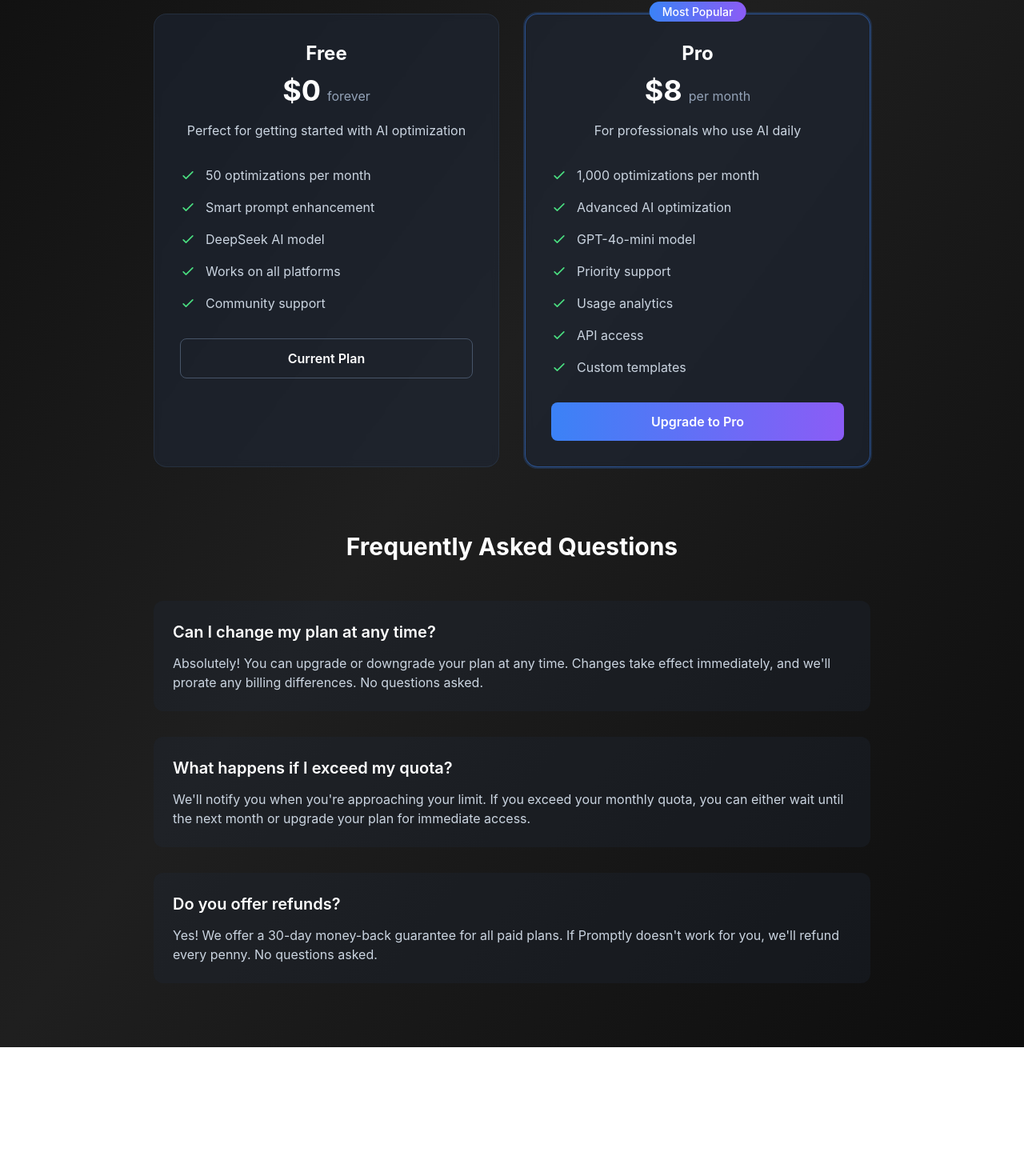
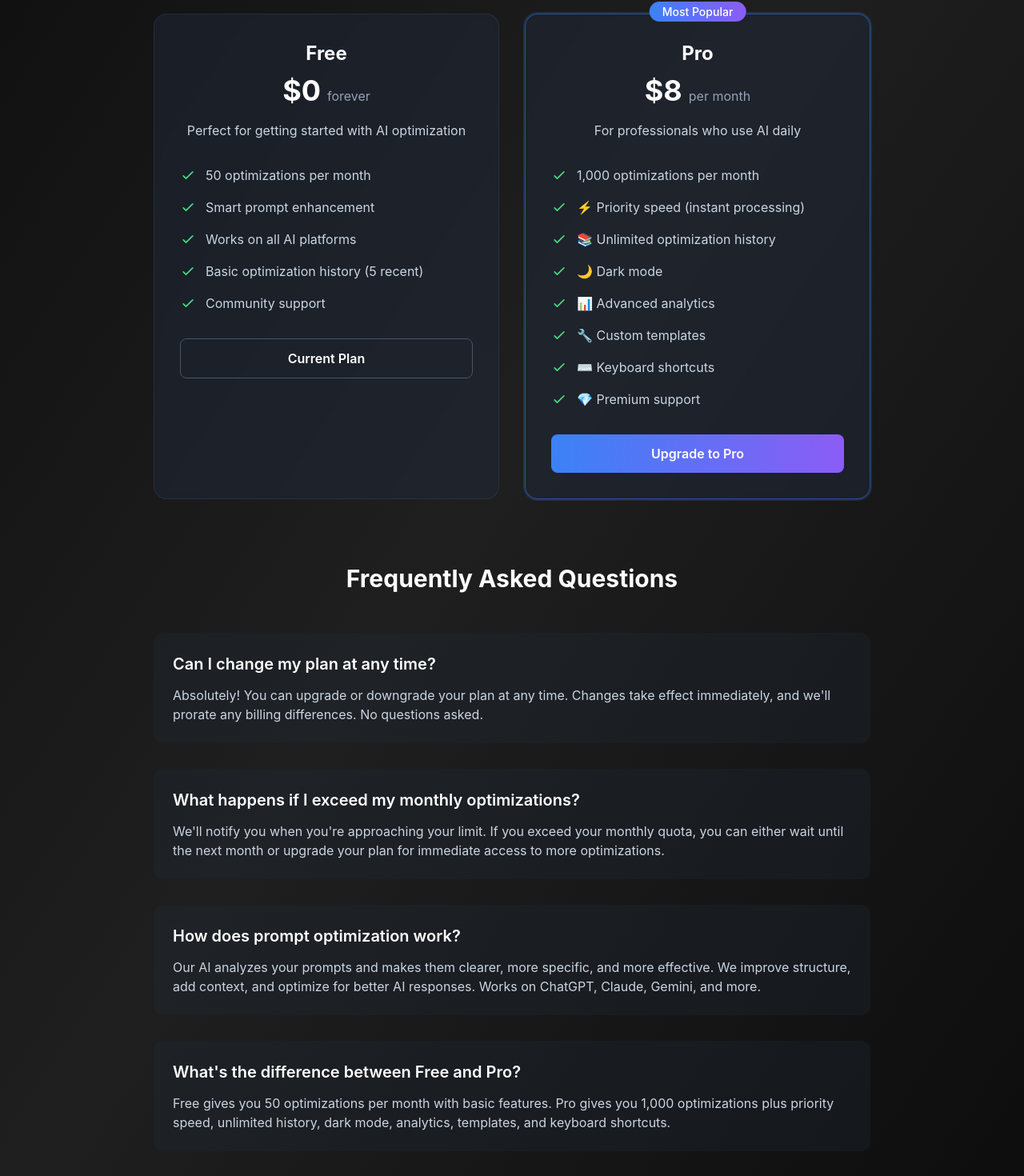
Before and after one commit to youssof20/promptly, a Next.js app in the folder apps/web/: page /pricing in a window 1280 px wide. Shown: the part 437-1907 px from the top of the page at 80% size. Before the commit the page ends 1746 px from the top, so only its background shows below. Built offline with nearby package versions, Linux system fonts and the light colour scheme; no server answers.

Commit message:
next steps prep

```diff
--- a/apps/web/src/app/pricing/page.tsx
+++ b/apps/web/src/app/pricing/page.tsx
@@ -15,8 +15,8 @@ const plans = [
     features: [
       '50 optimizations per month',
       'Smart prompt enhancement',
-      'DeepSeek AI model',
-      'Works on all platforms',
+      'Works on all AI platforms',
+      'Basic optimization history (5 recent)',
       'Community support',
     ],
     cta: 'Current Plan',
@@ -30,12 +30,13 @@ const plans = [
     description: 'For professionals who use AI daily',
     features: [
       '1,000 optimizations per month',
-      'Advanced AI optimization',
-      'GPT-4o-mini model',
-      'Priority support',
-      'Usage analytics',
-      'API access',
-      'Custom templates',
+      '⚡ Priority speed (instant processing)',
+      '📚 Unlimited optimization history',
+      '🌙 Dark mode',
+      '📊 Advanced analytics',
+      '🔧 Custom templates',
+      '⌨️ Keyboard shortcuts',
+      '💎 Premium support',
     ],
     cta: 'Upgrade to Pro',
     popular: true,
@@ -199,21 +200,31 @@ export default function PricingPage() {
 
             <div className="bg-slate-800/30 rounded-xl p-6">
               <h3 className="text-xl font-semibold text-white mb-3">
-                What happens if I exceed my quota?
+                What happens if I exceed my monthly optimizations?
               </h3>
               <p className="text-slate-300">
                 We'll notify you when you're approaching your limit. If you exceed your monthly quota,
-                you can either wait until the next month or upgrade your plan for immediate access.
+                you can either wait until the next month or upgrade your plan for immediate access to more optimizations.
               </p>
             </div>
 
             <div className="bg-slate-800/30 rounded-xl p-6">
               <h3 className="text-xl font-semibold text-white mb-3">
-                Do you offer refunds?
+                How does prompt optimization work?
               </h3>
               <p className="text-slate-300">
-                Yes! We offer a 30-day money-back guarantee for all paid plans. If Promptly doesn't
-                work for you, we'll refund every penny. No questions asked.
+                Our AI analyzes your prompts and makes them clearer, more specific, and more effective.
+                We improve structure, add context, and optimize for better AI responses. Works on ChatGPT, Claude, Gemini, and more.
+              </p>
+            </div>
+
+            <div className="bg-slate-800/30 rounded-xl p-6">
+              <h3 className="text-xl font-semibold text-white mb-3">
+                What's the difference between Free and Pro?
+              </h3>
+              <p className="text-slate-300">
+                Free gives you 50 optimizations per month with basic features. Pro gives you 1,000 optimizations
+                plus priority speed, unlimited history, dark mode, analytics, templates, and keyboard shortcuts.
               </p>
             </div>
           </div>
```
